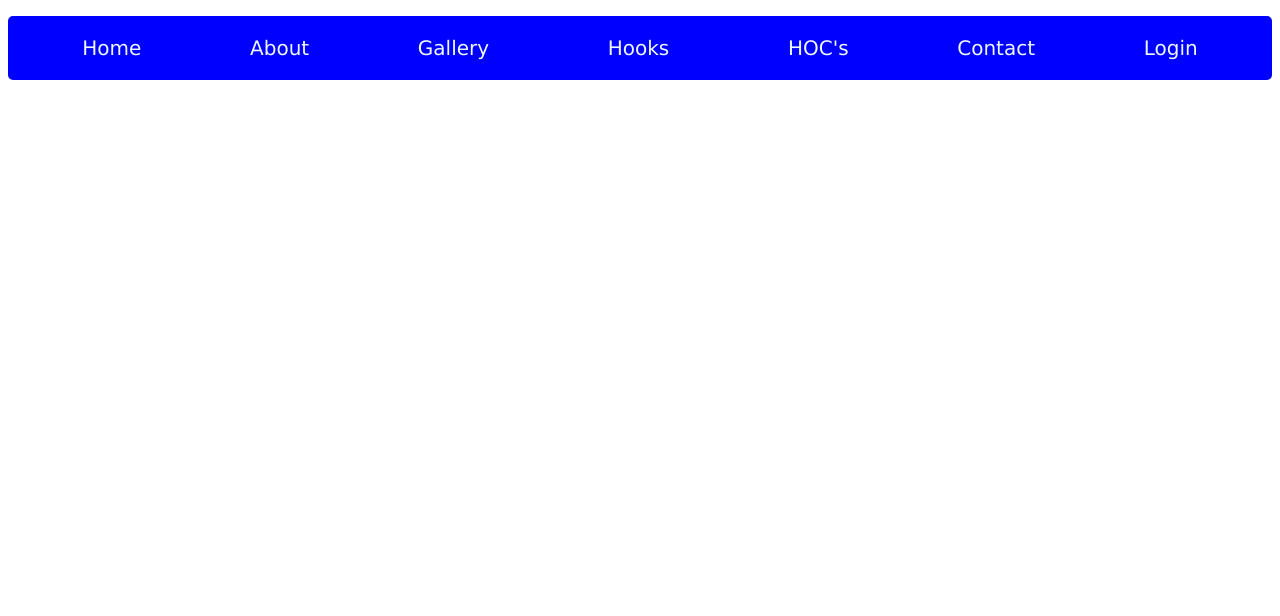
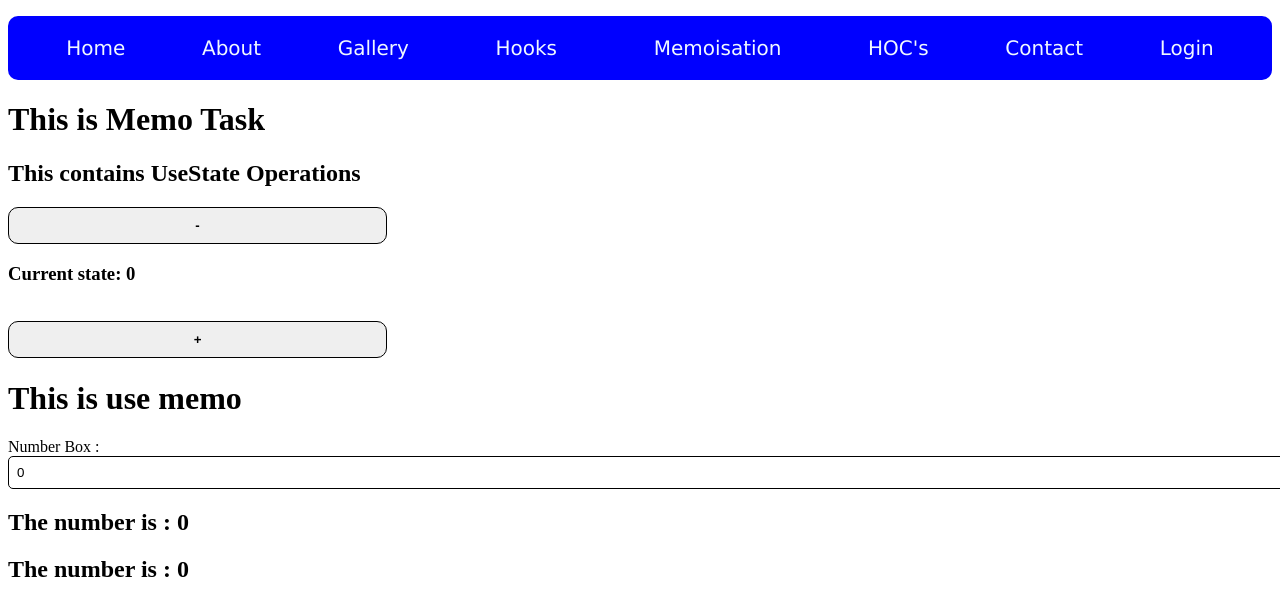
Before and after one commit to Bharath80988/MERN-Stack, a React (Vite) app in the folder mern-react/: page /Memo in a window 1280 px wide. Shown: the top 616 px of the page. Built offline with nearby package versions, Linux system fonts and the light colour scheme.

Commit message:
User-Defined Components

```diff
--- a/mern-react/src/App.jsx
+++ b/mern-react/src/App.jsx
@@ -17,6 +17,8 @@ import UseMemo from './Components/Hooks/usememo.jsx'
 import UseCallBack from './Components/Hooks/usecallback.jsx'
 import UseMemoize from './Components/Hooks/usememoize.jsx'
 import HoC from './Components/Hooks/Hoc/HoC.jsx'
+import Memo from './Components/Memoization/memo.jsx'
+import LazyLoading from './Components/Memoization/lazyloading.jsx'
 
 import {BrowserRouter,Routes,Route, Form} from 'react-router-dom'
 // import UseEffectAPI from './Components/Hooks/useEffectapi.jsx'
@@ -45,6 +47,9 @@ function App() {
           <Route path='/UseCallBack' element = {<UseCallBack />}></Route>
           <Route path='/UseMemoize' element = {<UseMemoize />}></Route>
           <Route path='/HoC' element = {<HoC />}></Route>
+          <Route path='/Memo' element = {<Memo />}></Route>
+          <Route path='/LazyLoading' element = {<LazyLoading />}></Route>
+
         </Routes>
       </BrowserRouter>
     </main>
--- a/mern-react/src/Components/Functionalcomponents/navbar.jsx
+++ b/mern-react/src/Components/Functionalcomponents/navbar.jsx
@@ -25,6 +25,14 @@ const Navbar = () =>{
                 </ul>)}
                 </li>
                 </div>
+                <div class ="dropdown" onClick={()=>showDropdown(!dropdown)}>
+                <li><Link><a>Memoisation</a></Link>
+                {dropdown && (<ul class="dropdown-menu">
+                    <li><Link to='/Memo'>Memo</Link></li>
+                    <li><Link to='/LazyLoading'>LazyLoading</Link></li>
+                </ul>)}
+                </li>
+                </div>
                 <li><Link to='/hoc'>HOC's</Link></li>
                 <li><Link to='/Contact'>Contact</Link></li>
                 <li><Link to='/Login'>Login</Link></li>
--- /dev/null
+++ b/mern-react/src/Components/Memoization/lazyloading.jsx
@@ -0,0 +1,15 @@
+import { Suspense } from "react";
+import { lazy } from "react";
+const LazyComp = lazy(()=> import ("../Functionalcomponents/signup.jsx"))
+const LazyLoadingAndSuspense = () => {
+  return (
+    <div>
+        <Suspense fallback={<h1>Loading...</h1>}>
+            <h1>This is Lazy Component.</h1>
+            <LazyComp />
+        </Suspense>
+    </div>
+  );
+};
+
+export default LazyLoadingAndSuspense;
--- /dev/null
+++ b/mern-react/src/Components/Memoization/memo.jsx
@@ -0,0 +1,16 @@
+import Number from "./number.jsx"
+import Text from "./text.jsx"
+
+const Memo = () =>{
+
+    return(
+        <div>
+
+            <h1>This is Memo Task </h1>
+            <Number />
+            <Text />
+        </div>
+    )
+}
+
+export default Memo
--- /dev/null
+++ b/mern-react/src/Components/Memoization/number.jsx
@@ -0,0 +1,16 @@
+import { useState } from "react";
+
+function Number(){
+    var staticnit=0;
+    var [num,setNum]= useState(staticnit)
+
+    return(
+        <div>
+            <h2>This contains UseState Operations</h2>
+            <button onClick={()=>setNum(num-1)}>-</button><br />
+            <h3>Current state: {num}</h3><br />
+            <button onClick={()=>setNum(num+1)}>+</button>
+        </div>
+    );
+}
+export default Number;
--- /dev/null
+++ b/mern-react/src/Components/Memoization/text.jsx
@@ -0,0 +1,28 @@
+import React from "react";
+import { useState, useMemo } from "react";
+function doublingUpNumber(num){
+    return num*2 ;
+}
+const Text = () => {
+    var [number, setNumber] = useState(0);
+    var doublingUpANumber = useMemo(()=>{
+        return number*2
+    },[number])
+    return (
+        <>
+        <div>
+        <h1>This is use memo</h1>
+        Number Box : {""}
+        <input
+            type="number"
+            value={number}
+            onChange={(e) => setNumber(e.target.value)}
+        />
+        <h2>The number is : {number}</h2>
+        <h2>The number is : {doublingUpANumber}</h2>
+        </div>
+        </>
+    );
+};
+
+export default Text;
--- a/mern-react/src/Components/css/navbar.css
+++ b/mern-react/src/Components/css/navbar.css
@@ -1,3 +1,7 @@
+/* *{
+    margin: 0;
+    padding: 0;
+} */
 nav ul{
     display: flex;
     list-style-type: none;
@@ -5,7 +9,11 @@ nav ul{
     color: aliceblue;
     justify-content: space-around;
     padding: 20px;
-    border-radius: 5px;
+    border-radius: 10px;
+}
+
+nav{
+    width: 100%;
 }
 nav ul li{
     position: relative;
```
